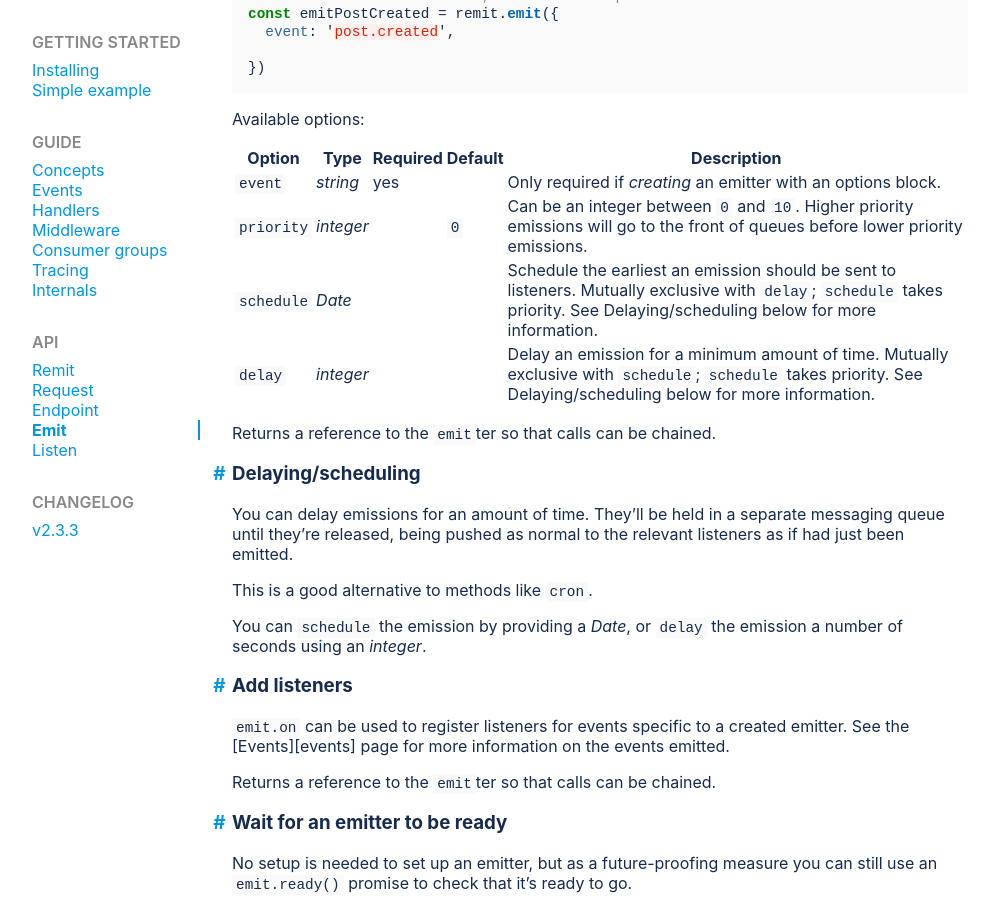
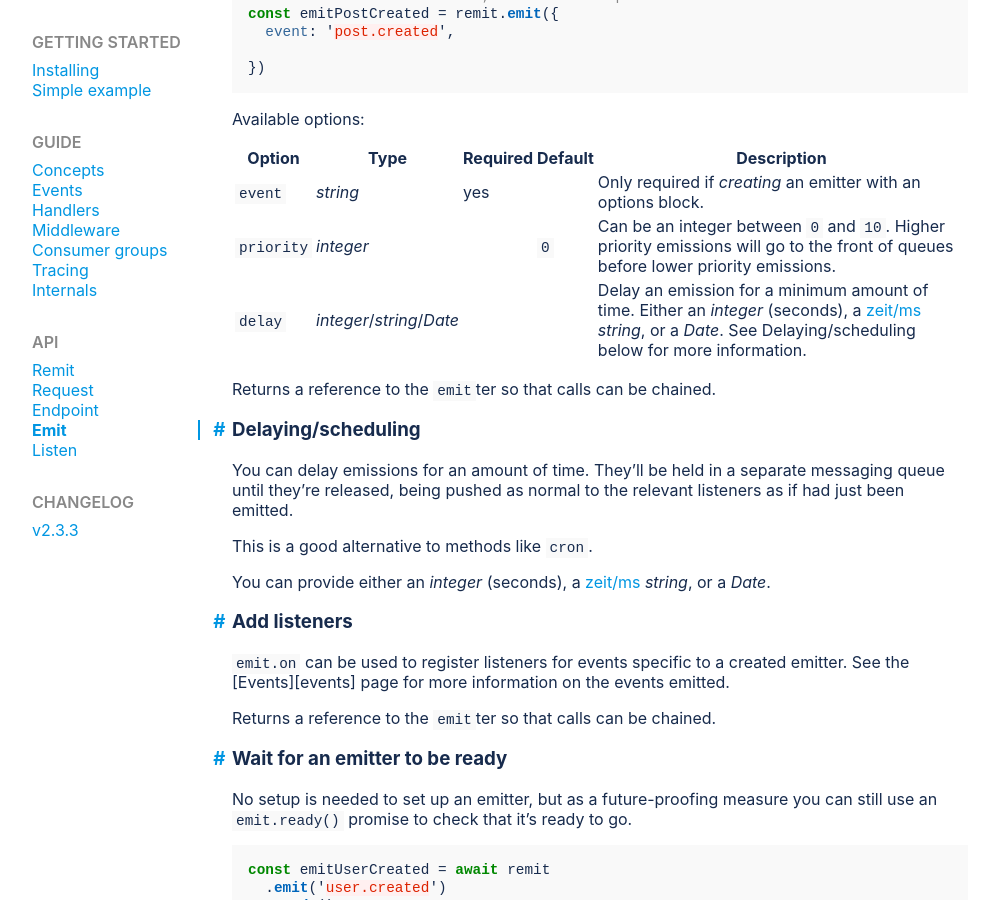
Before and after one commit to jpwilliams/remit, a Jekyll site: the page built from docs/_api/emit.md, in a window 1280 px wide and 900 px high, scrolled down 1270 px. Shown: the whole window, without its empty margins (140-1133 px from the left). Built offline with Jekyll 4.4.1, drawn with Linux system fonts in a browser that asks for light colours.

Commit message:
adjust docs to remove schedule

```diff
--- a/docs/_api/emit.md
+++ b/docs/_api/emit.md
@@ -66,8 +66,7 @@
 | ------------------------------------------------ |
 | `event` | _string_ | yes | | Only required if _creating_ an emitter with an options block. |
 | `priority` | _integer_ | | `0` | Can be an integer between `0` and `10`. Higher priority emissions will go to the front of queues before lower priority emissions. |
-| `schedule` | _Date_ | | | Schedule the earliest an emission should be sent to listeners. Mutually exclusive with `delay`; `schedule` takes priority. See Delaying/scheduling below for more information. |
-| `delay` | _integer_ | | | Delay an emission for a minimum amount of time. Mutually exclusive with `schedule`; `schedule` takes priority. See Delaying/scheduling below for more information. |
+| `delay` | _integer_/_string_/_Date_ | | | Delay an emission for a minimum amount of time. Either an _integer_ (seconds), a [zeit/ms](https://npm.im/ms) _string_, or a _Date_. See Delaying/scheduling below for more information. |
 
 Returns a reference to the `emit`ter so that calls can be chained.
 
@@ -77,7 +76,7 @@
 
 This is a good alternative to methods like `cron`.
 
-You can `schedule` the emission by providing a _Date_, or `delay` the emission a number of seconds using an _integer_.
+You can provide either an _integer_ (seconds), a [zeit/ms](https://npm.im/ms) _string_, or a _Date_.
 
 ### Add listeners
 
```
